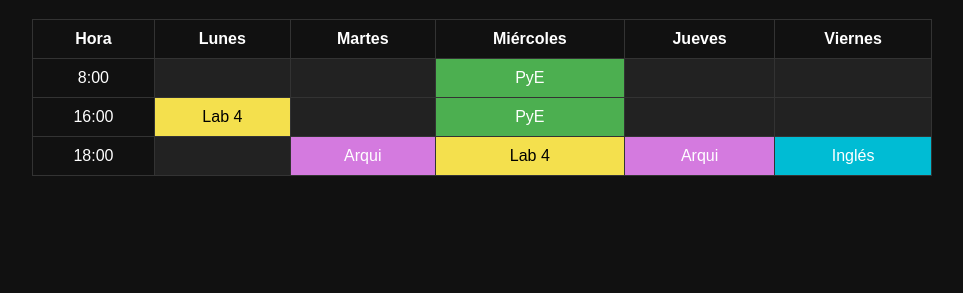
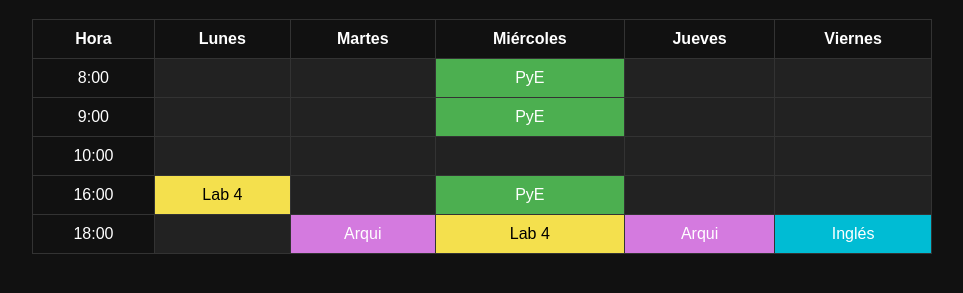
Before and after one commit to trooh10/mi-pagina, a plain HTML site: page index.html in a window 1280 px wide. Shown: the part 61-354 px from the top of the page, without its empty margins (158-1121 px from the left). Drawn offline with Linux system fonts and the light colour scheme.

Commit message:
Update index.html

```diff
--- a/index.html
+++ b/index.html
@@ -62,7 +62,25 @@ td {
 <td>8:00</td>
 <td class="vacio"></td>
 <td class="vacio"></td>
-<td class="PyE" onclick="info('Probabilidades y Estadística', 'Aula 117')">PyE</td>
+<td class="PyE" onclick="info('Teoria de Probabilidades y Estadística', 'Aula 117')">PyE</td>
+<td class="vacio"></td>
+<td class="vacio"></td>
+</tr>
+
+<tr>
+<td>9:00</td>
+<td class="vacio"></td>
+<td class="vacio"></td>
+<td class="PyE" onclick="info('Teoria de Probabilidades y Estadística', 'Aula 117')">PyE</td>
+<td class="vacio"></td>
+<td class="vacio"></td>
+</tr>
+
+<tr>
+<td>10:00</td>
+<td class="vacio"></td>
+<td class="vacio"></td>
+<td class="vacio"></td>
 <td class="vacio"></td>
 <td class="vacio"></td>
 </tr>
@@ -71,7 +89,7 @@ td {
 <td>16:00</td>
 <td class="labo" onclick="info('Laboratorio 4', 'Aula 101')">Lab 4</td>
 <td class="vacio"></td>
-<td class="PyE" onclick="info('PyEbilidad', 'Aula 103')">PyE</td>
+<td class="PyE" onclick="info('Practica de Probabilidades y Estadística', 'Aula 103')">PyE</td>
 <td class="vacio"></td>
 <td class="vacio"></td>
 </tr>
@@ -89,7 +107,7 @@ td {
 
 <script>
 function info(materia, aula) {
-    alert("Materia: " + materia + "\n" + "Lugar: " + aula);
+    alert("Info: " + materia + "\n" + "Lugar: " + aula);
 }
 </script>
 
```
